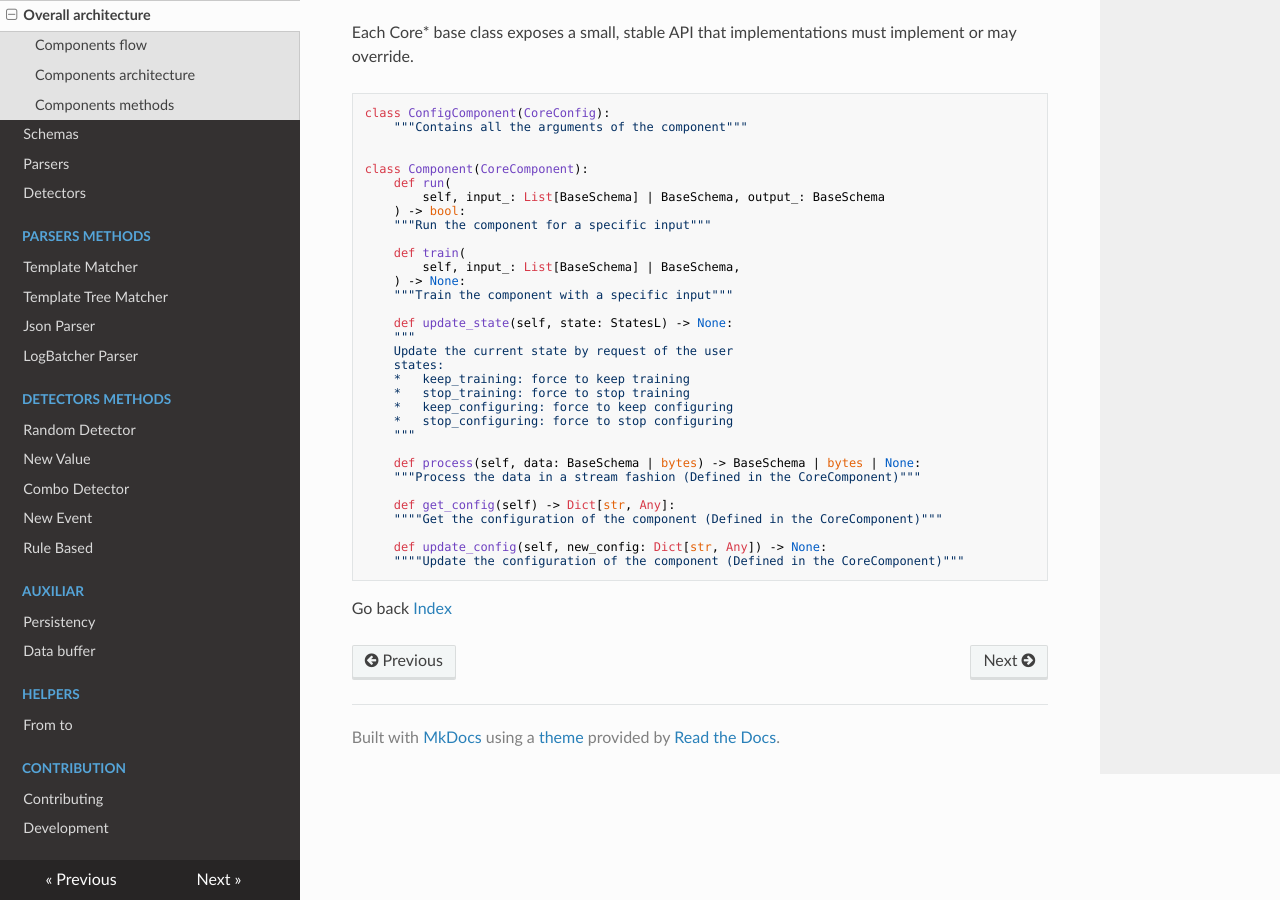
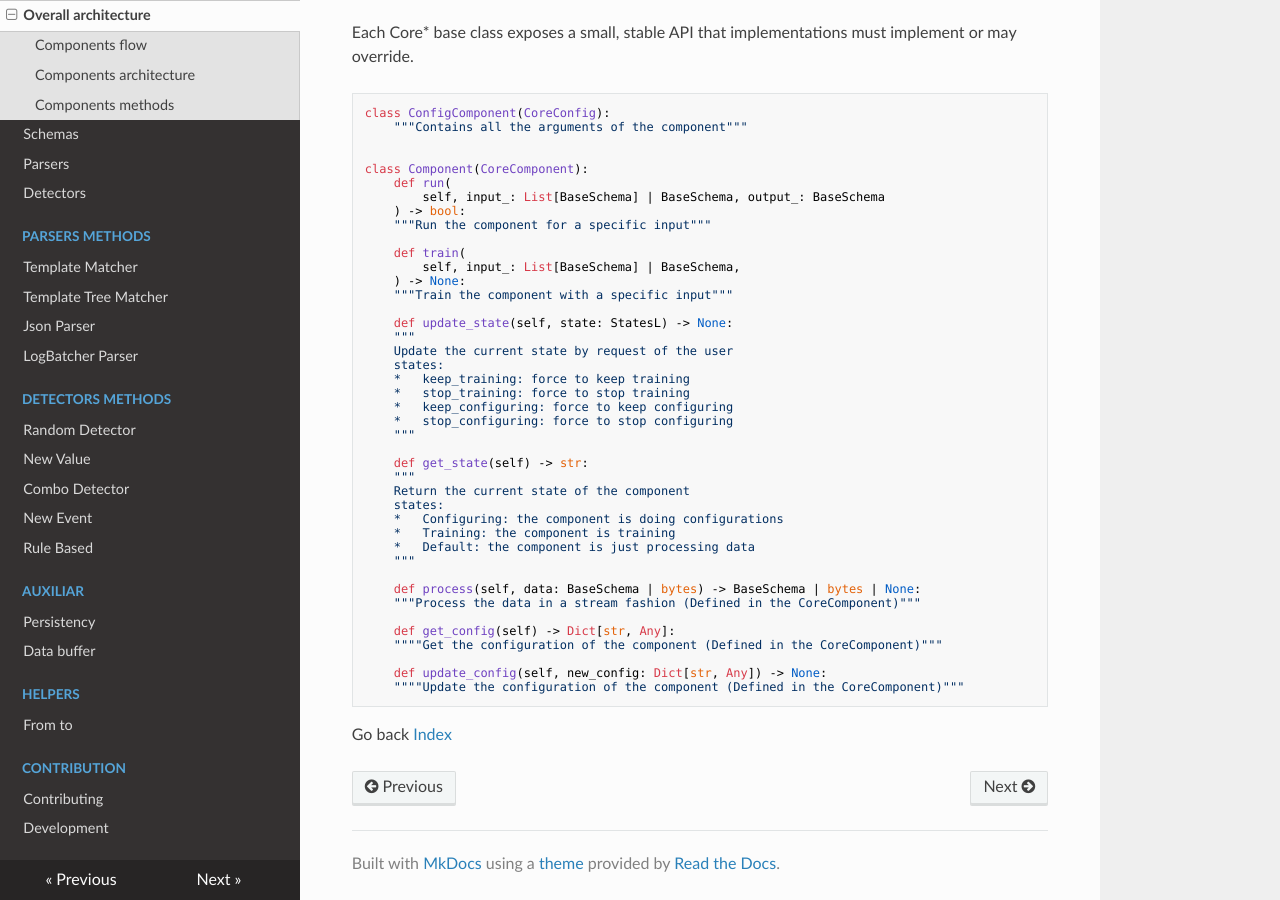
Before and after one commit to ait-detectmate/DetectMateLibrary, an MkDocs documentation site: the page built from docs/overall_architecture.md, in a window 1280 px wide and 900 px high, scrolled down 1680 px. Built offline with MkDocs 1.6.1, drawn with Linux system fonts in a browser that asks for light colours; nearby versions of some CDN libraries.

Commit message:
update docs

```diff
--- a/docs/overall_architecture.md
+++ b/docs/overall_architecture.md
@@ -61,6 +61,15 @@ class Component(CoreComponent):
     *   stop_configuring: force to stop configuring
     """
 
+    def get_state(self) -> str:
+    """
+    Return the current state of the component
+    states:
+    *   Configuring: the component is doing configurations
+    *   Training: the component is training
+    *   Default: the component is just processing data
+    """
+
     def process(self, data: BaseSchema | bytes) -> BaseSchema | bytes | None:
     """Process the data in a stream fashion (Defined in the CoreComponent)"""
 
```
